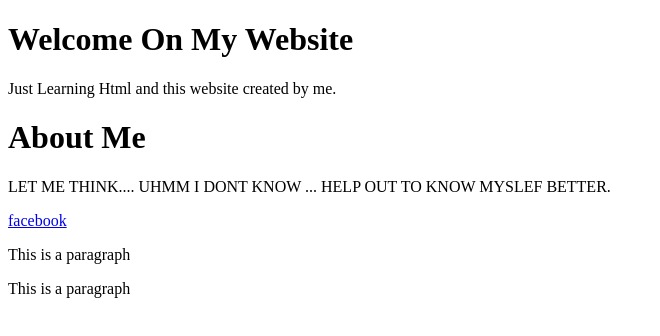
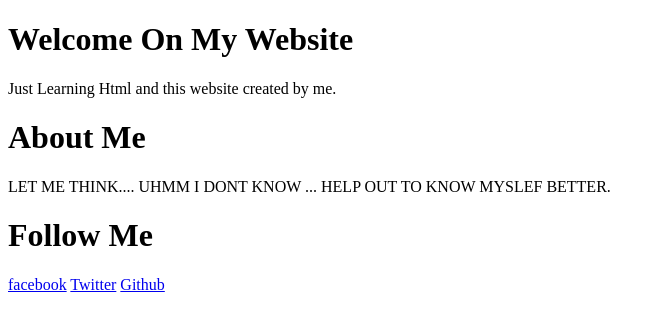
Before and after one commit to sktipwr/sktipwr.github.io, a plain HTML site: page index.html in a window 1280 px wide. Shown: the whole page, without its empty margins (0-660 px from the left). Drawn offline with Linux system fonts and the light colour scheme.

Commit message:
Update index.html

```diff
--- a/index.html
+++ b/index.html
@@ -14,10 +14,10 @@
           <p>LET ME THINK.... UHMM I DONT KNOW ... HELP OUT TO KNOW MYSLEF BETTER.</p>
 <html>
 <body>
+                      <h1>Follow Me</h1>
   <a href="http://www.facebook.com/sktipwr">facebook</a>
-
-<p>This is a paragraph
-<p>This is a paragraph
+  <a href="http://www.twitter.com/sktipwr">Twitter</a>
+  <a href="http://www.github.com/sktipwr">Github</a>
 
 </body>
 </html>
```
